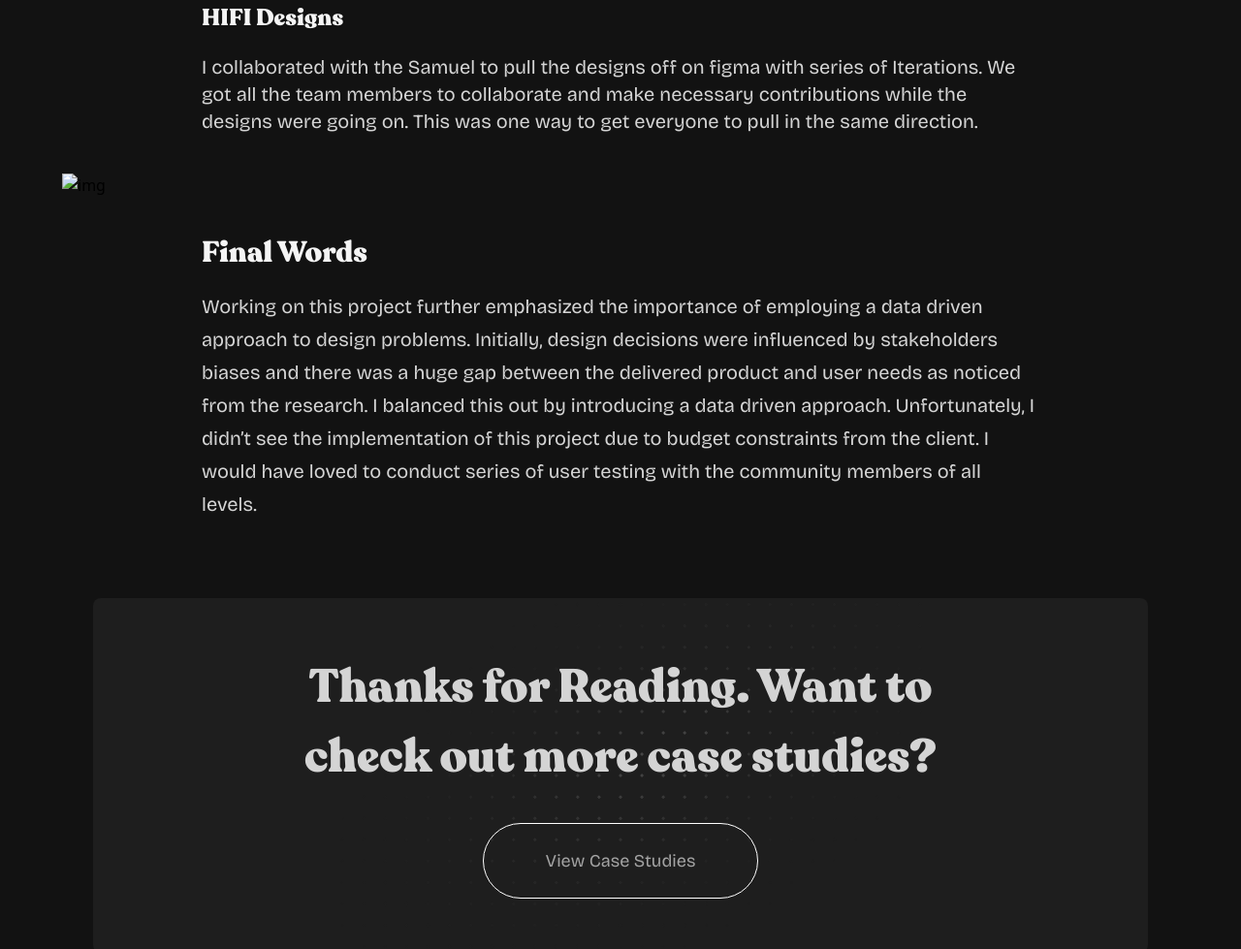
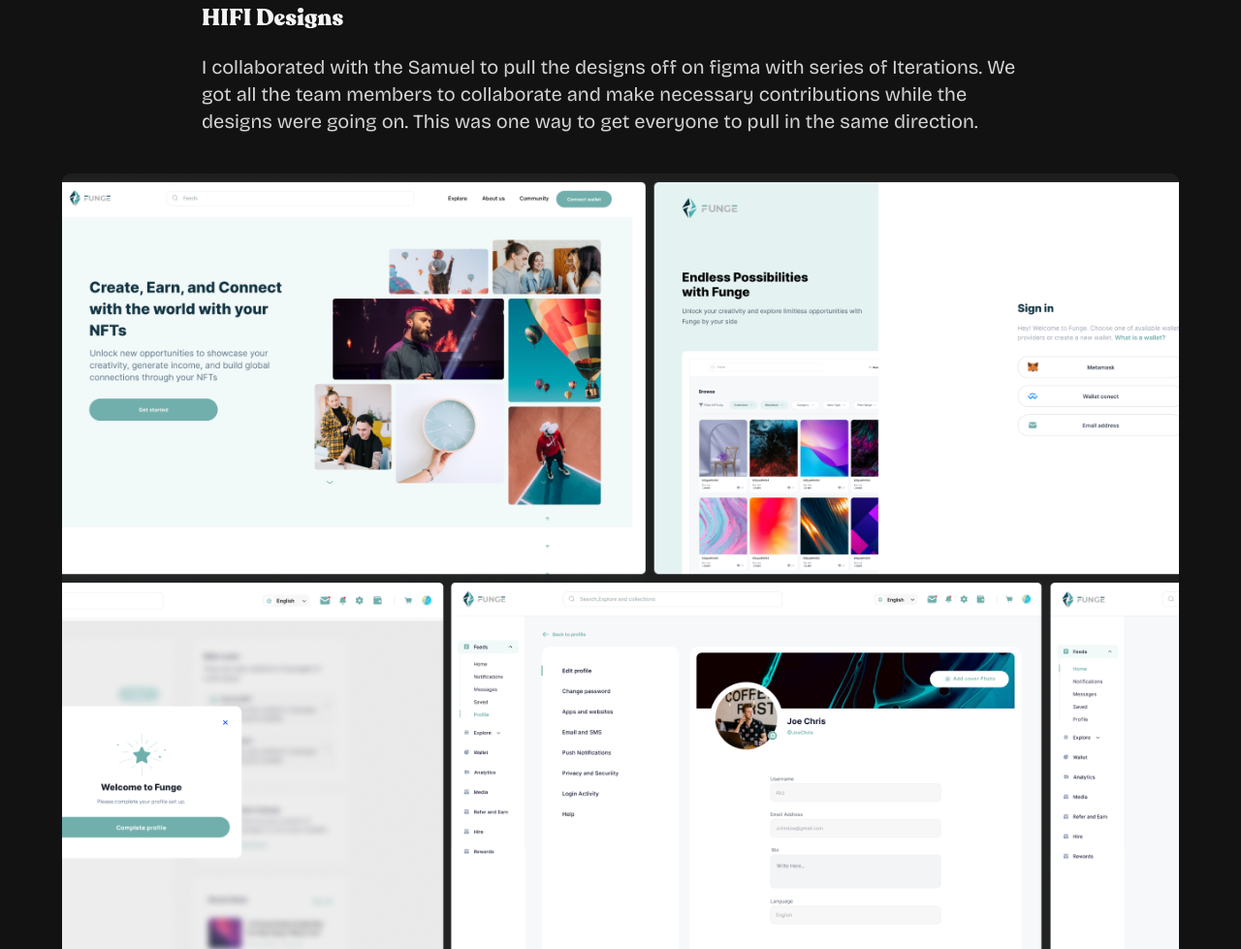
Before and after one commit to Abaz007/2025portfolio, a plain HTML site: page pages/Funge-web-app-page.html in a window 1280 px wide. Shown: the part 10939-11918 px from the top of the page at 97% size. Drawn offline with nearby package versions, Linux system fonts and the light colour scheme; a web font is replaced by a local one.

Commit message:
added the last image

```diff
--- a/pages/Funge-web-app-page.html
+++ b/pages/Funge-web-app-page.html
@@ -542,7 +542,7 @@
 
       <div class="w-[90%] mb-10">
         <img
-          src="../Assets/images/1511980172 (1).svg"
+          src="../Assets/images/1511980172.png"
           alt="img"
           class="w-full h-auto"
         />
```
Also changed, not shown: Assets/images/1511980172.png (added).
